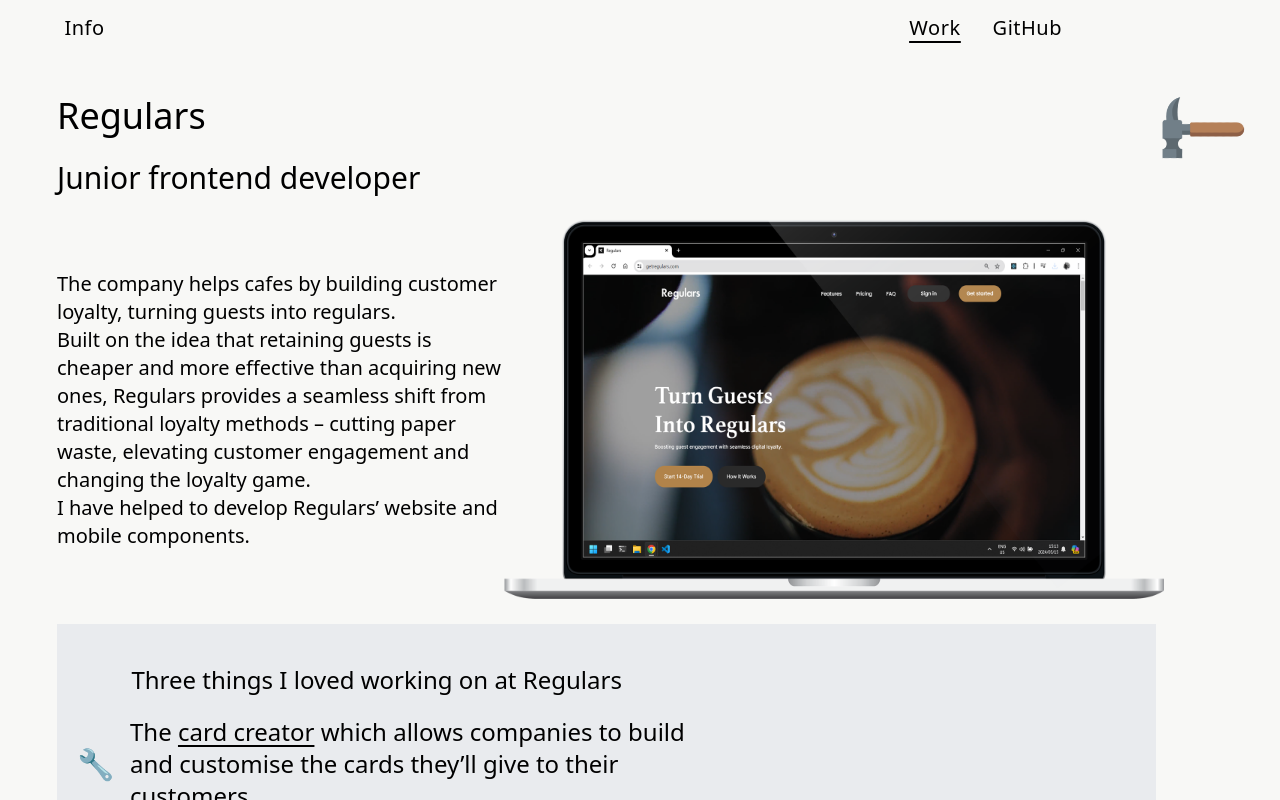
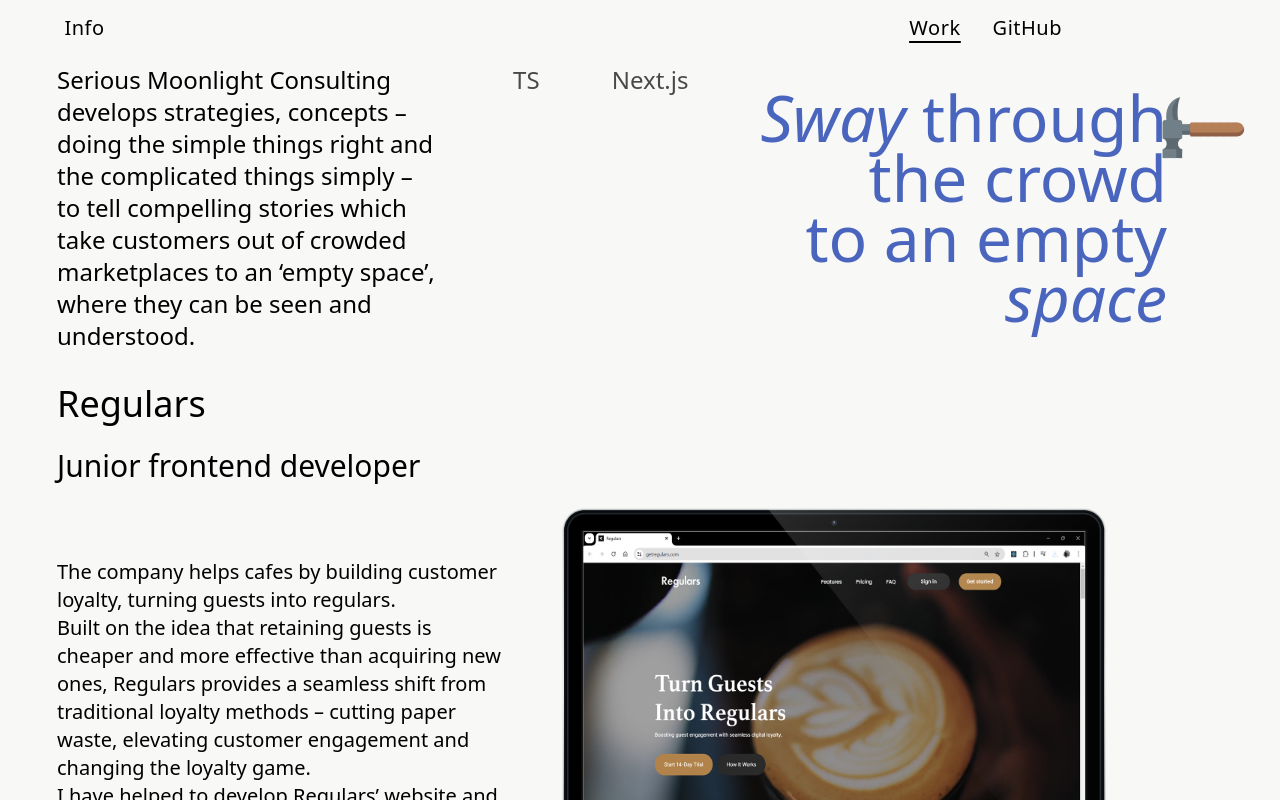
Before and after one commit to Lopside95/james-site, a Next.js app: page /work in a window 1280 px wide. Shown: the top 800 px of the page. Built offline with nearby package versions, Linux system fonts and the light colour scheme.

Commit message:
add serious moonlight page

```diff
--- a/src/components/ui/accordion.tsx
+++ b/src/components/ui/accordion.tsx
@@ -1,10 +1,9 @@
-import * as React from "react"
-import * as AccordionPrimitive from "@radix-ui/react-accordion"
-import { ChevronDown } from "lucide-react"
+import * as React from "react";
+import * as AccordionPrimitive from "@radix-ui/react-accordion";
+import { ChevronDown } from "lucide-react";
+import { cn } from "../../../lib/utils";
 
-import { cn } from "@/lib/utils"
-
-const Accordion = AccordionPrimitive.Root
+const Accordion = AccordionPrimitive.Root;
 
 const AccordionItem = React.forwardRef<
   React.ElementRef<typeof AccordionPrimitive.Item>,
@@ -15,8 +14,8 @@
     className={cn("border-b", className)}
     {...props}
   />
-))
-AccordionItem.displayName = "AccordionItem"
+));
+AccordionItem.displayName = "AccordionItem";
 
 const AccordionTrigger = React.forwardRef<
   React.ElementRef<typeof AccordionPrimitive.Trigger>,
@@ -35,8 +34,8 @@
       <ChevronDown className="h-4 w-4 shrink-0 transition-transform duration-200" />
     </AccordionPrimitive.Trigger>
   </AccordionPrimitive.Header>
-))
-AccordionTrigger.displayName = AccordionPrimitive.Trigger.displayName
+));
+AccordionTrigger.displayName = AccordionPrimitive.Trigger.displayName;
 
 const AccordionContent = React.forwardRef<
   React.ElementRef<typeof AccordionPrimitive.Content>,
@@ -49,8 +48,8 @@
   >
     <div className={cn("pb-4 pt-0", className)}>{children}</div>
   </AccordionPrimitive.Content>
-))
+));
 
-AccordionContent.displayName = AccordionPrimitive.Content.displayName
+AccordionContent.displayName = AccordionPrimitive.Content.displayName;
 
-export { Accordion, AccordionItem, AccordionTrigger, AccordionContent }
+export { Accordion, AccordionItem, AccordionTrigger, AccordionContent };
--- /dev/null
+++ b/src/components/work/seriousMoonlight.tsx
@@ -0,0 +1,84 @@
+import Image from "next/image";
+import React from "react";
+
+const SeriousMoonlight = () => {
+  const sway = "text-[4rem] my-5";
+
+  return (
+    <div className="flex justify-between">
+      <p className="  w-96 text-2xl ">
+        Serious Moonlight Consulting develops strategies, concepts – doing the
+        simple things right and the complicated things simply – to tell
+        compelling stories which take customers out of crowded marketplaces to
+        an ‘empty space’, where they can be seen and understood.
+      </p>
+
+      <h1 className=" text-2xl  opacity-70">TS</h1>
+      <h1 className=" text-2xl  opacity-70">Next.js</h1>
+
+      {/* <Image
+        src="https://cdn.jsdelivr.net/gh/devicons/devicon@latest/icons/typescript/typescript-original.svg"
+        alt=""
+        width={100}
+        height={100}
+        className="absolute bottom-8 left-10 w-16 opacity-50"
+      /> */}
+
+      <section className="text-right self-center text-blue-800/80 ">
+        <h1 className={sway}>
+          <span className="" style={{ fontStyle: "italic" }}>
+            Sway{" "}
+          </span>{" "}
+          through
+        </h1>
+        <h1 className={sway}>the crowd</h1>
+        <h1 className={sway}>to an empty</h1>
+        <h1 className={sway} style={{ fontStyle: "italic" }}>
+          space
+        </h1>
+      </section>
+    </div>
+  );
+};
+
+export default SeriousMoonlight;
+// import Image from "next/image";
+// import React from "react";
+
+// const SeriousMoonlight = () => {
+//   return (
+//     <div className="relative">
+//       <p className="absolute left-10 top-16 w-96 text-2xl text-white/70">
+//         Serious Moonlight Consulting develops strategies, concepts – doing the
+//         simple things right and the complicated things simply – to tell
+//         compelling stories which take customers out of crowded marketplaces to
+//         an ‘empty space’, where they can be seen and understood.
+//       </p>
+
+//       <h1 className="absolute bottom-8 left-10 text-2xl text-white opacity-70">
+//         TS
+//       </h1>
+//       <h1 className="absolute bottom-8 left-20 text-2xl text-white opacity-70">
+//         Next.js
+//       </h1>
+
+//       {/* <Image
+//         src="https://cdn.jsdelivr.net/gh/devicons/devicon@latest/icons/typescript/typescript-original.svg"
+//         alt=""
+//         width={100}
+//         height={100}
+//         className="absolute bottom-8 left-10 w-16 opacity-50"
+//       /> */}
+
+//       <Image
+//         alt="Serious Moonlight home page"
+//         className="w-full"
+//         height={1000}
+//         src="/seriousML.png"
+//         width={2000}
+//       />
+//     </div>
+//   );
+// };
+
+// export default SeriousMoonlight;
--- a/src/globals.css
+++ b/src/globals.css
@@ -12,6 +12,8 @@
     /* --background: 240 3% 7%;
     --foreground: 45 22% 89%; */
 
+    --moon-text: 194, 96%, 43%;
+    --moon-background: 221, 68%, 36%;
     --card: 240 3% 7%;
     --card-foreground: 45 22% 89%;
 
--- a/src/pages/work.tsx
+++ b/src/pages/work.tsx
@@ -5,6 +5,7 @@
 import React, { useRef } from "react";
 import { useMediaQuery } from "react-responsive";
 import Image from "next/image";
+import SeriousMoonlight from "@/components/work/seriousMoonlight";
 
 type CardProps = {
   symbol: string;
@@ -36,6 +37,7 @@
   };
   return (
     <div className=" align-middle flex md:pl-5  flex-col min-h-screen">
+      <SeriousMoonlight />
       <section className=" pt-8 flex-col flex gap-5">
         <h1 className="">Regulars</h1>
         <h2 className="pt-1">Junior frontend developer</h2>
--- a/tailwind.config.ts
+++ b/tailwind.config.ts
@@ -67,6 +67,8 @@
           txtClr: "hsl(var(--foreground))",
           bg: "hsl(var(--background))",
         },
+        moonText: "hsl(var(--moon-text))",
+        moonBg: "hsl(var(--moon-bg))",
       },
       borderRadius: {
         lg: "var(--radius)",
```
Also changed, not shown: public/seriousML.png (added), public/smc.png (added).
